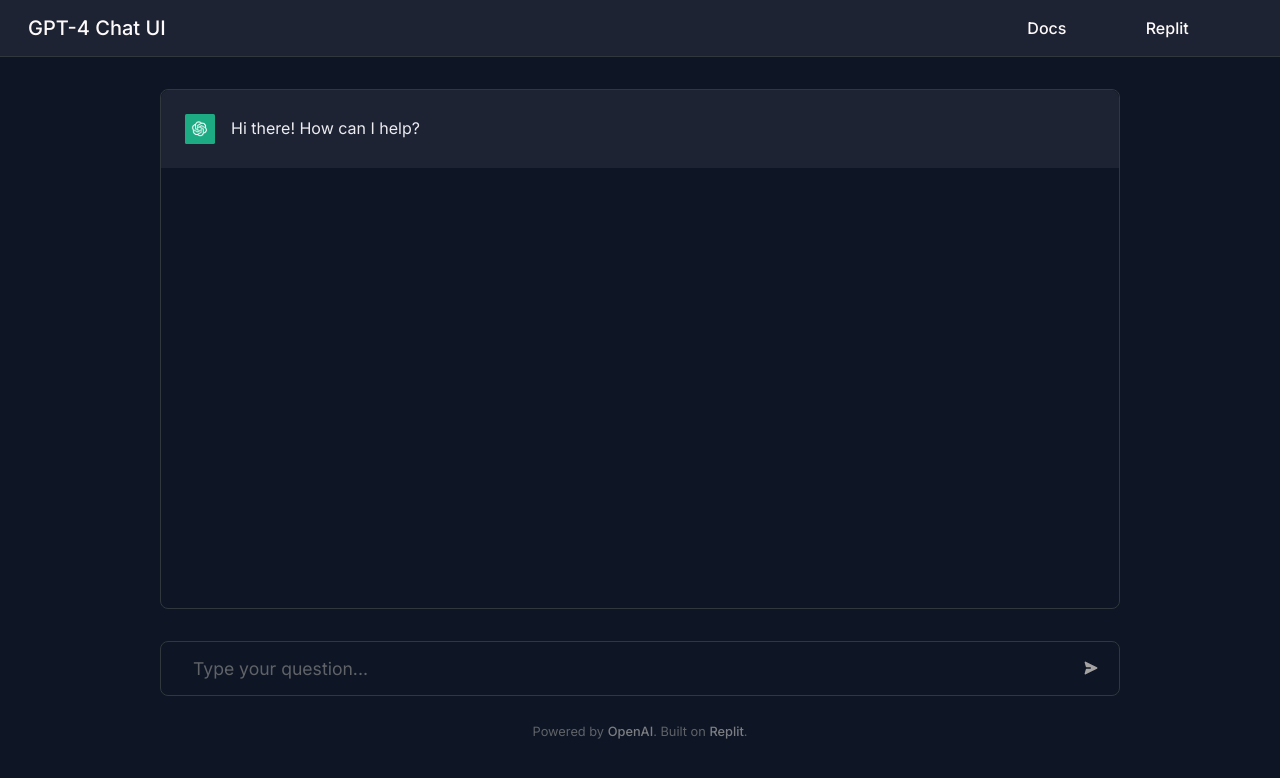
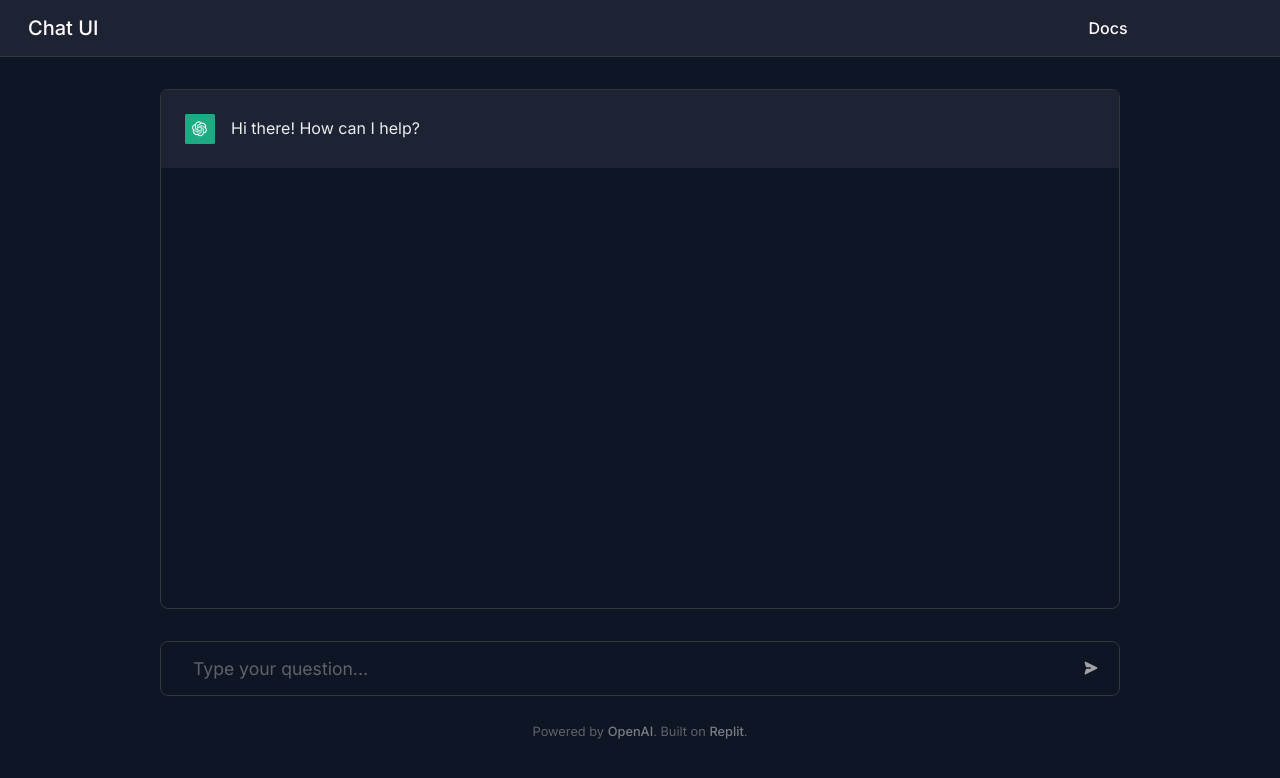
Before and after one commit to hillis/gpt-4-chat-ui, a Next.js app: page / in a window 1280 px wide. Shown: the top 778 px of the page. Built offline with nearby package versions, Linux system fonts and the light colour scheme.

Commit message:
Cleaned up Homepage

```diff
--- a/pages/index.tsx
+++ b/pages/index.tsx
@@ -98,13 +98,13 @@
     <>
       <Head>
         <title>Chat UI</title>
-        <meta name="description" content="GPT-4 interface" />
+        <meta name="description" content="OpenAI interface" />
         <meta name="viewport" content="width=device-width, initial-scale=1" />
         <link rel="icon" href="/favicon.ico" />
       </Head>
       <div className={styles.topnav}>
         <div className={styles.navlogo}>
-          <a href="/">GPT-4 Chat UI</a>
+          <a href="/">Chat UI</a>
         </div>
         <div className={styles.navlinks}>
           <a
@@ -113,9 +113,7 @@
           >
             Docs
           </a>
-          <a href="https://replit.com/@zahid/GPT-4-UI" target="_blank">
-            Replit
-          </a>
+
         </div>
       </div>
       <main className={styles.main}>
```
